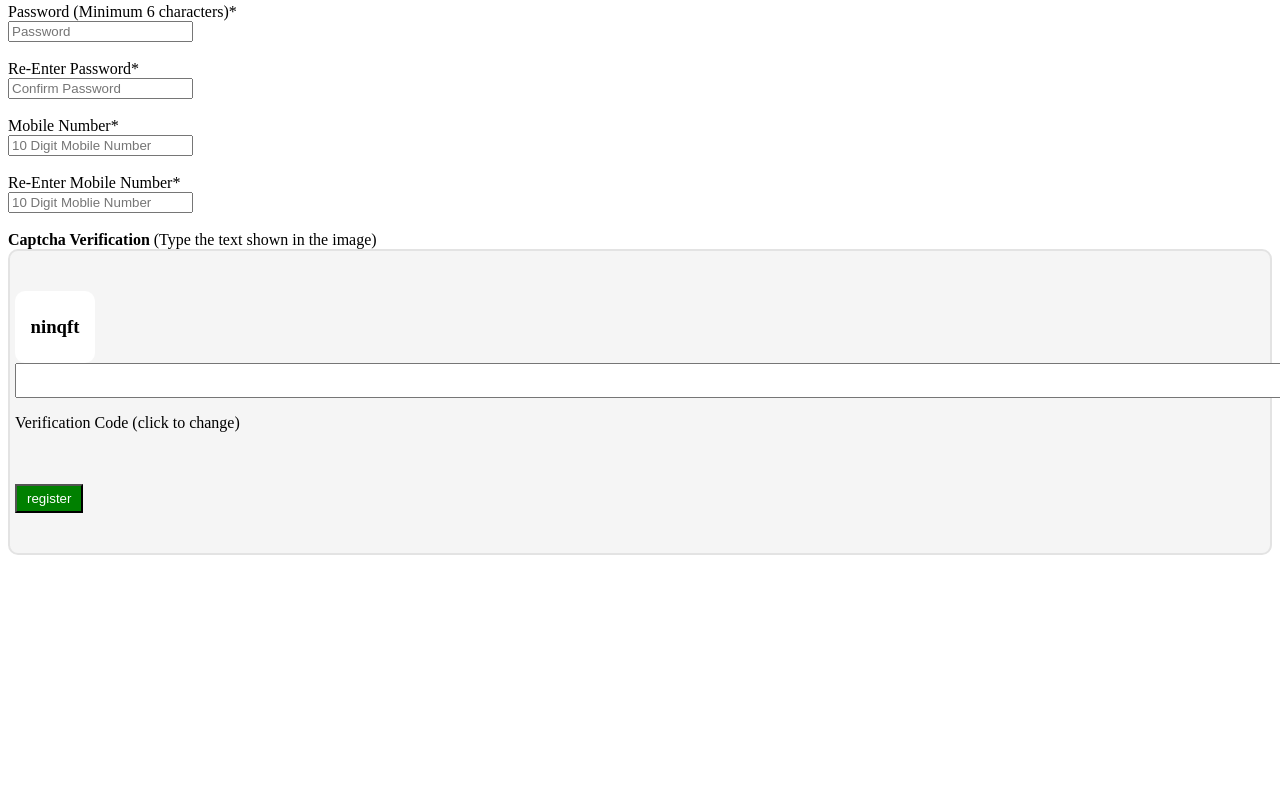
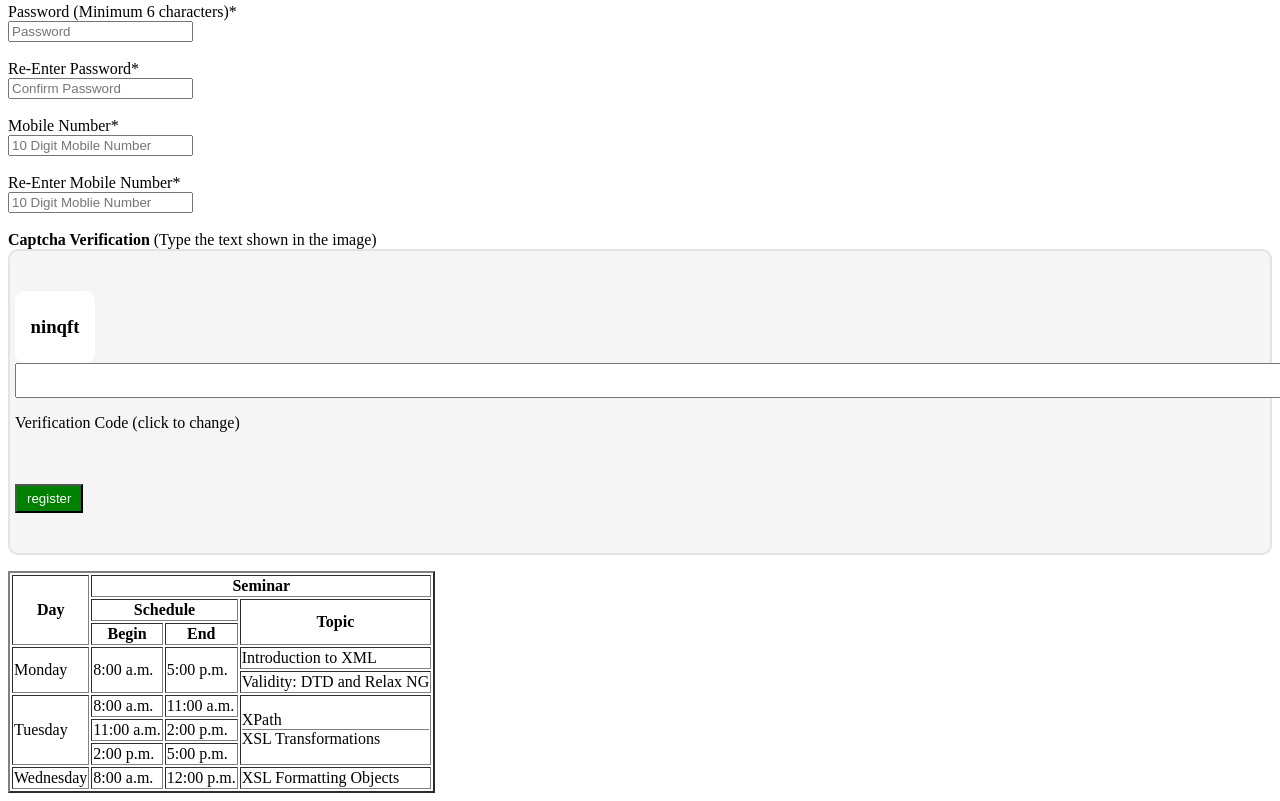
Before and after one commit to LovethEmah/TABLE, a plain HTML site: page index.html in a window 1280 px wide. Shown: the part 571-1372 px from the top of the page. Before the commit the page ends 1142 px from the top, so only its background shows below. Drawn offline with Linux system fonts and the light colour scheme.

Commit message:
added files

```diff
--- a/index.html
+++ b/index.html
@@ -78,6 +78,7 @@
 
 
 
+
            </form>
         </p>
     </div>
@@ -98,5 +99,70 @@
     <main></main>
     <footer></footer>
 
+
+
+<table border="2px">
+    <tr>
+        <th rowspan="3">Day</th>
+        <th colspan="3">Seminar</th>
+    </tr>
+    <tr>
+            <th colspan="2">Schedule</th>
+            <th rowspan="2">Topic</th>
+    </tr>
+
+    <tr>
+            <th colspan="1">Begin</th>
+            <th colspan="1">End</th>
+    </tr>
+
+   <tr>
+            <td rowspan="2">Monday</td>
+            <td rowspan="2">8:00 a.m.</td>
+            <td rowspan="2">5:00 p.m.</td>
+            <td rowspan="1">Introduction to XML</td>
+  </tr>
+  <tr>
+    <td rowspan="1">Validity: DTD and Relax NG</td>
+  </tr>
+  <tr>
+    <td rowspan="3">Tuesday</td>
+    <td rowspan="1">8:00 a.m.</td>
+    <td rowspan="1">11:00 a.m.</td>
+
+        <td rowspan="3">
+
+                <div style="border-bottom: 1px solid gray; height: 100%; flex: 1;">XPath</div>
+                <div>XSL Transformations</div>
+
+        </td>
+
+
+  </tr>
+  <td rowspan="1">11:00 a.m.</td>
+  <td rowspan="1">2:00 p.m.</td>
+  </tr>
+  <tr>
+    <td rowspan="1">2:00 p.m.</td>
+    <td rowspan="1">5:00 p.m.</td>
+    <!-- <td rowspan="1">XSL Transformations</td> -->
+ </tr>
+ <tr>
+    <td rowspan="1">Wednesday</td>
+    <td rowspan="1">8:00 a.m.</td>
+    <td rowspan="1">12:00 p.m.</td>
+    <td rowspan="1">XSL Formatting Objects</td>
+</tr>
+
+
+
+
+
+
+
+
+
+</table>
+
 </body>
 </html>
```
Also changed, not shown: CSS CRASH COURSE/About.html (added, +16 -0 lines), CSS CRASH COURSE/index.html (added, +20 -0 lines), CSS CRASH COURSE/styles.css (added, +19 -0 lines).
